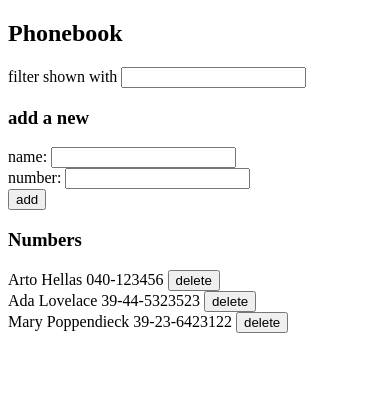
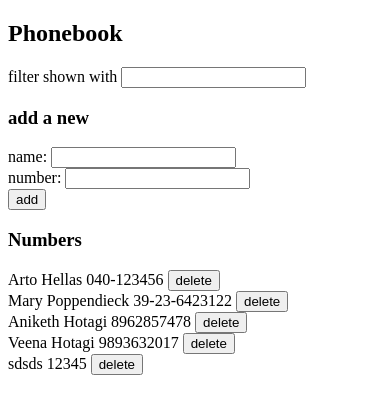
Before and after one commit to Aniketh896/FullStackOpen, a React (Create React App) app in the folder part2/phonebook/: page / in a window 390 px wide. Shown: the top 414 px of the page. Built offline with nearby package versions, Linux system fonts and the light colour scheme; data requests are answered from the project's data file.

Commit message:
Exercise 2.18*: Phonebook Step-10
CRUD Functionalities added to the Phonebook Project

```diff
--- a/part2/phonebook/db.json
+++ b/part2/phonebook/db.json
@@ -6,14 +6,24 @@
       "id": 1
     },
     {
-      "name": "Ada Lovelace",
-      "number": "39-44-5323523",
-      "id": 2
-    },
-    {
       "name": "Mary Poppendieck",
       "number": "39-23-6423122",
       "id": 4
+    },
+    {
+      "name": "Aniketh Hotagi",
+      "number": "8962857478",
+      "id": 5
+    },
+    {
+      "name": "Veena Hotagi",
+      "number": "9893632017",
+      "id": 6
+    },
+    {
+      "name": "sdsds",
+      "number": "12345",
+      "id": 7
     }
   ]
 }
--- a/part2/phonebook/src/App.js
+++ b/part2/phonebook/src/App.js
@@ -1,5 +1,4 @@
 import { useState, useEffect } from 'react'
-import axios from 'axios'
 import Filter from './components/Filter'
 import Persons from './components/Persons'
 import PersonForm from './components/PersonForm'
@@ -13,16 +12,34 @@ const App = () => {
 
   useEffect(() => {
     personsService
-    .getAll()
+    .get()
     .then(initialPersons => setPersons(initialPersons))
   }, [])
 
+  const reset = () => {
+    setNewName('')
+    setNewNumber('')
+    setNewFilter('')
+  }
+
   const handleSubmit = (event) => {
     event.preventDefault()
-    const found = persons.find(obj => obj.name === newName)
+    const foundPerson = persons.find(person => person.name === newName)
 
-    if (found !== undefined) {
-      alert(`${newName} is already added to phonebook`)
+    if (foundPerson !== undefined) {
+      if (window.confirm(`${foundPerson.name} is already added to phonebook, replace the old number with a new one ?`)) {
+
+        const changedPerson = { ...foundPerson, number: newNumber }
+
+        personsService
+          .update(foundPerson.id, changedPerson)
+          .then(returnedNote => {
+            setPersons(persons.map(person =>
+              person.id !== foundPerson.id ? person : returnedNote))
+          })
+
+        reset()
+      }
     }
     else if (newName !== '') {
       const nameObject = { name: newName, number: newNumber}
@@ -30,11 +47,9 @@ const App = () => {
         .create(nameObject)
         .then(returnedPersons => {
           setPersons(persons.concat(returnedPersons))
+          reset()
         })
     }
-    setNewName('')
-    setNewNumber('')
-    setNewFilter('')
   }
 
   const handleDeleteOf = (id) => {
--- a/part2/phonebook/src/services/persons.js
+++ b/part2/phonebook/src/services/persons.js
@@ -2,7 +2,7 @@ import axios from 'axios'
 
 const baseUrl = 'http://localhost:3001/persons'
 
-const getAll = () => {
+const get = () => {
   const request = axios.get(baseUrl)
   return request.then(response => response.data)
 }
@@ -12,9 +12,14 @@ const create = newObject => {
   return request.then(response => response.data)
 }
 
-const deletePerson = id => {
-  const request = axios.delete(`${baseUrl}/${id}`)
-  return request
+const update = (id, newObject) => {
+  const request = axios.put(`${baseUrl}/${id}`, newObject)
+  return request.then(response => response.data)
 }
 
-export default { getAll, create, deletePerson }
+const deletePerson = id => {
+  return axios.delete(`${baseUrl}/${id}`)
+}
+
+// eslint-disable-next-line
+export default { get, create, update, deletePerson }
```
